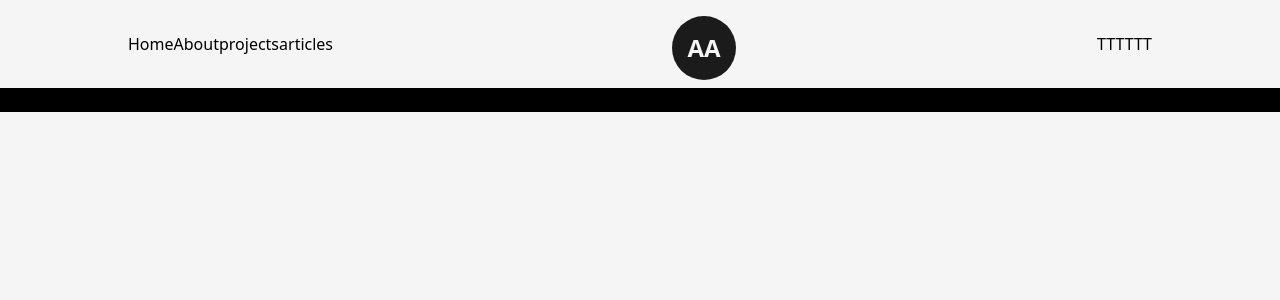
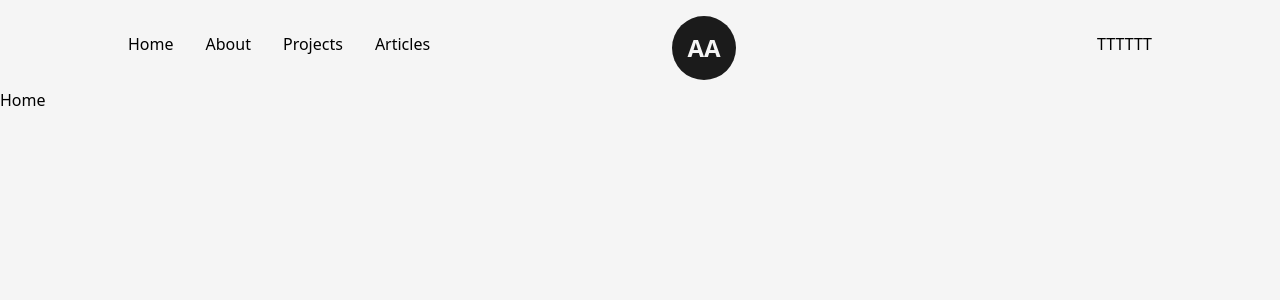
Before and after one commit to codebucks27/Next.js-Developer-Portfolio-Starter-Code, a Next.js app: page / in a window 1280 px wide. Shown: the top 300 px of the page. Built offline with nearby package versions, Linux system fonts and the light colour scheme.

Commit message:
working on NavBar

```diff
--- a/src/components/NavBar.js
+++ b/src/components/NavBar.js
@@ -1,6 +1,24 @@
 import Link from "next/link";
 import { REACT }  from "react";
+import { useRouter } from "next/router";
 import Logo from "./Logo";
+
+const CustomLink = ({ href, title, className="" }) => {
+  const router = useRouter();
+
+
+  return (
+    <Link href={href} className={`${className} relative group`}>
+      {title}
+
+      <span className={`h-[1px] inline-block w-0 bg-black
+       absolute left-0 -bottom-0.5
+       group-hover:w-full transition-[width] ease duration-300
+       ${router.aspath === href ? "w-full" : "w-0"}
+       `}>&nbsp;</span>
+    </Link>
+  );
+}
 
 const NavBar = () => {
   return (
@@ -8,10 +26,10 @@
       className='w-full px-32 py-8 font-medium flex items-center justify-between'
       >
         <nav>
-          <Link href='/'>Home</Link>
-          <Link href='/about'>About</Link>
-          <Link href='/projects'>projects</Link>
-          <Link href='/articles'>articles</Link>
+          <CustomLink href='/' title="Home" className="mr-4"/>
+          <CustomLink href='/about' title="About" className="mx-4"/>
+          <CustomLink href='/projects' title="Projects"className="mx-4"/>
+          <CustomLink href='/articles' title="Articles" className="ml-4"/>
         </nav>
 
         <nav>
--- a/src/pages/index.js
+++ b/src/pages/index.js
@@ -9,7 +9,7 @@
         <meta name="description" content="Generated by create next app" />
 
       </Head>
-      <main className='bg-black'>
+      <main className=''>
         Home
       </main>
     </>
```
